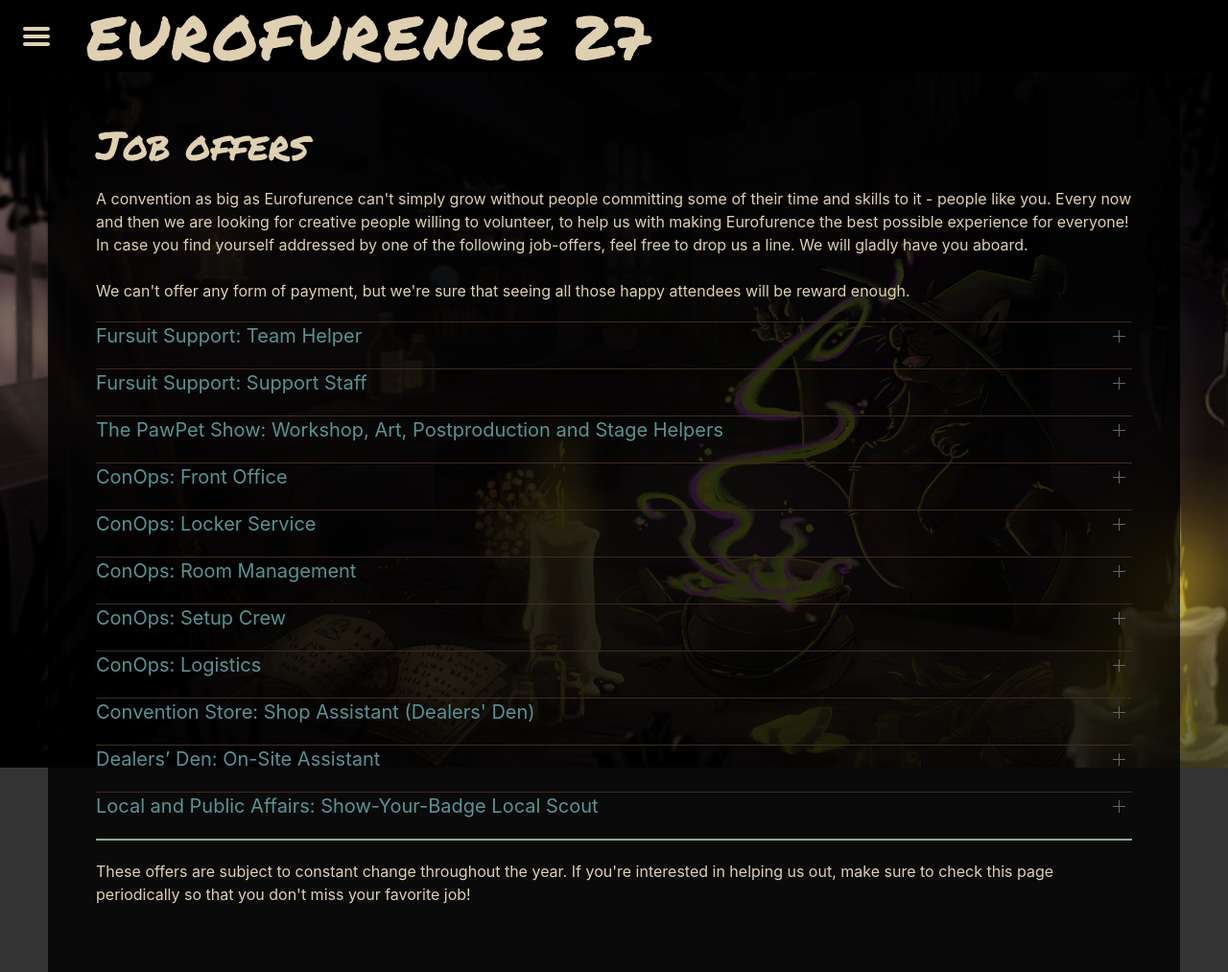
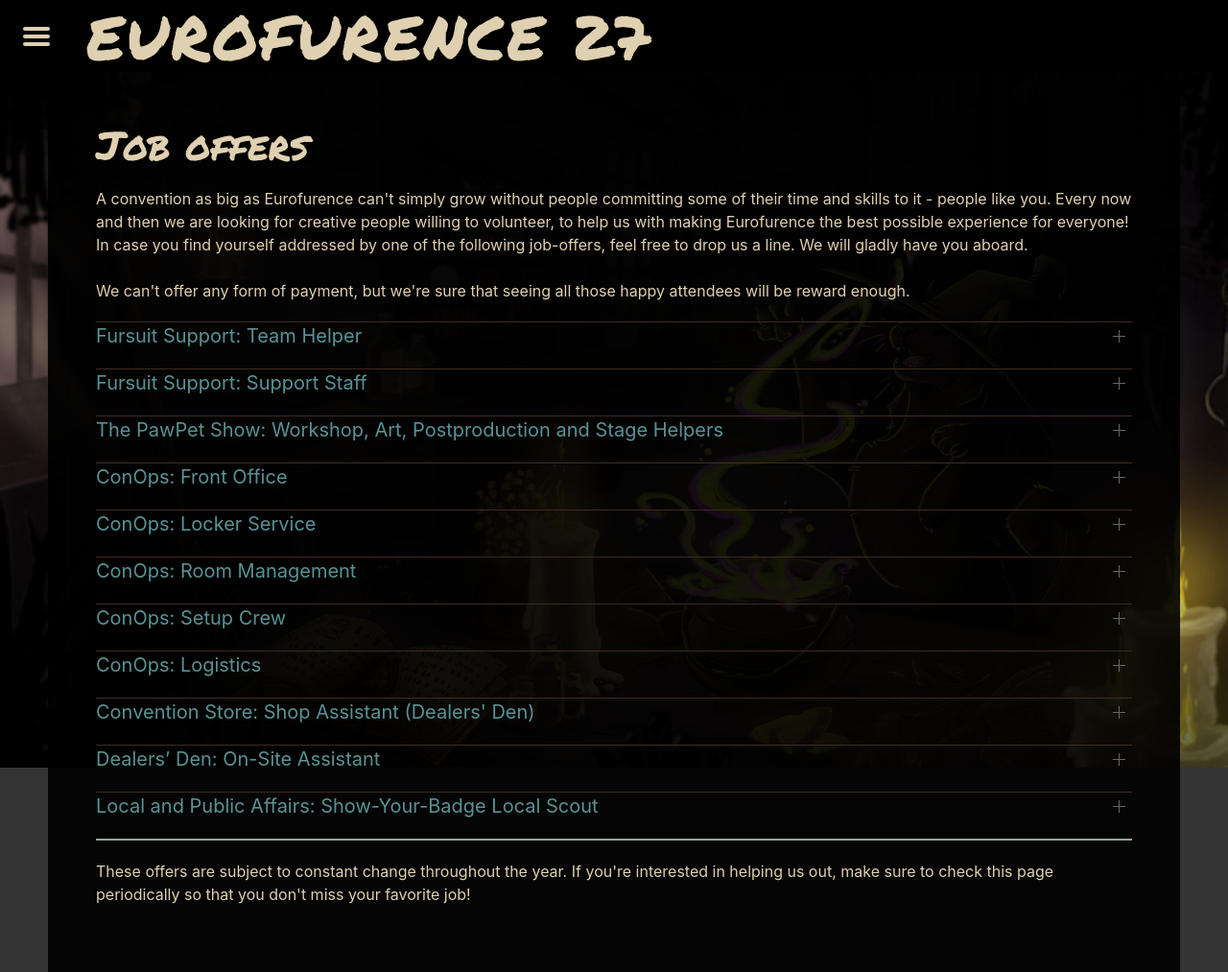
Before and after one commit to dogpixels/ef27, a PHP site: page /jobs in a window 1280 px wide. Shown: the top 1013 px of the page at 96% size. Run offline with PHP 8.4, Linux system fonts and the light colour scheme; data that the repository does not hold is empty.

Commit message:
perf(css): :children_crossing: improve content text readability

```diff
--- a/www/css/theme.css
+++ b/www/css/theme.css
@@ -15,7 +15,7 @@
 
 #content {
     padding: 50px;
-    background-color: rgba(0, 0, 0, .8);
+    background-color: rgba(0, 0, 0, .9);
     min-height: 90vh;
 }
 
```
